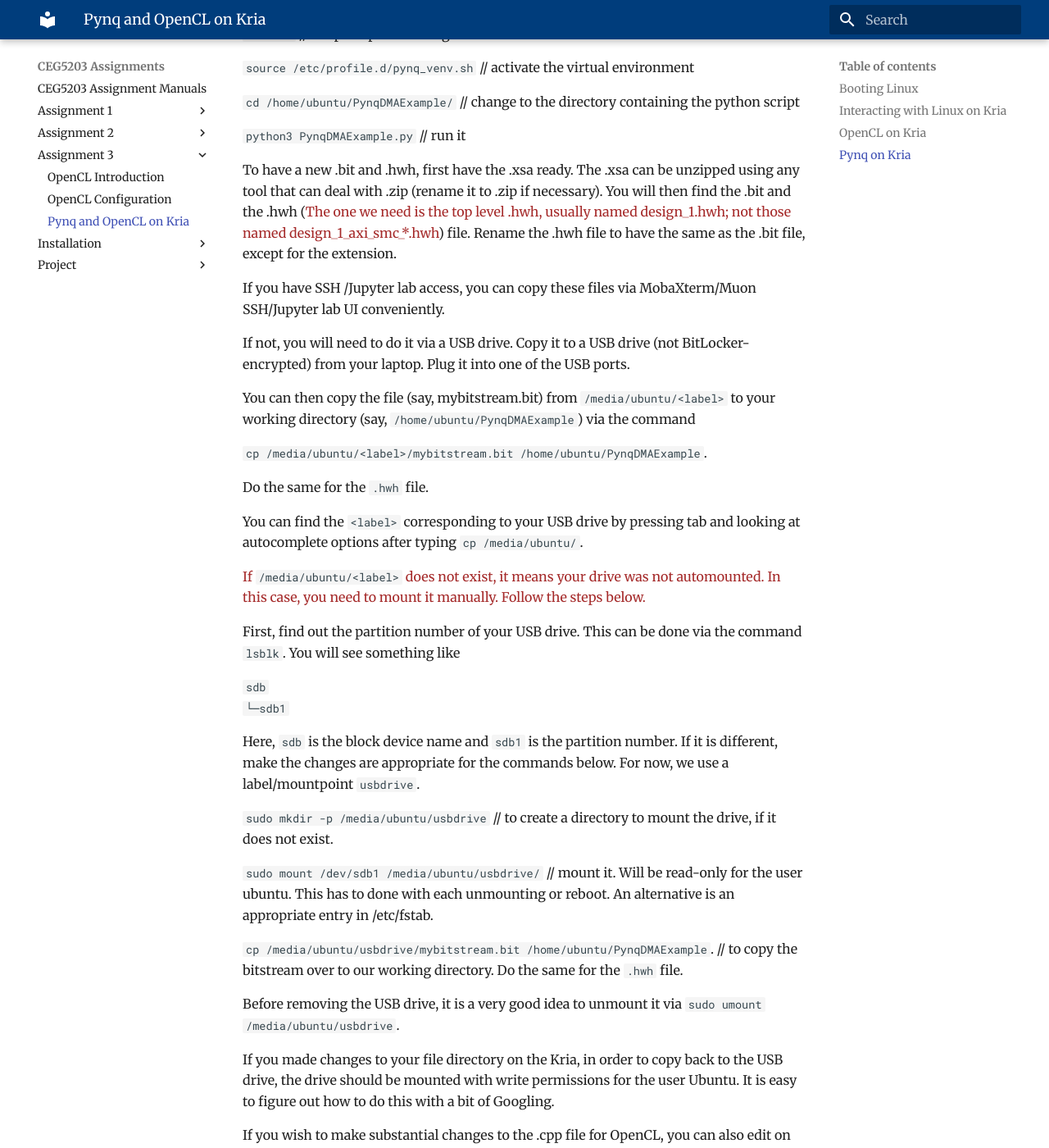
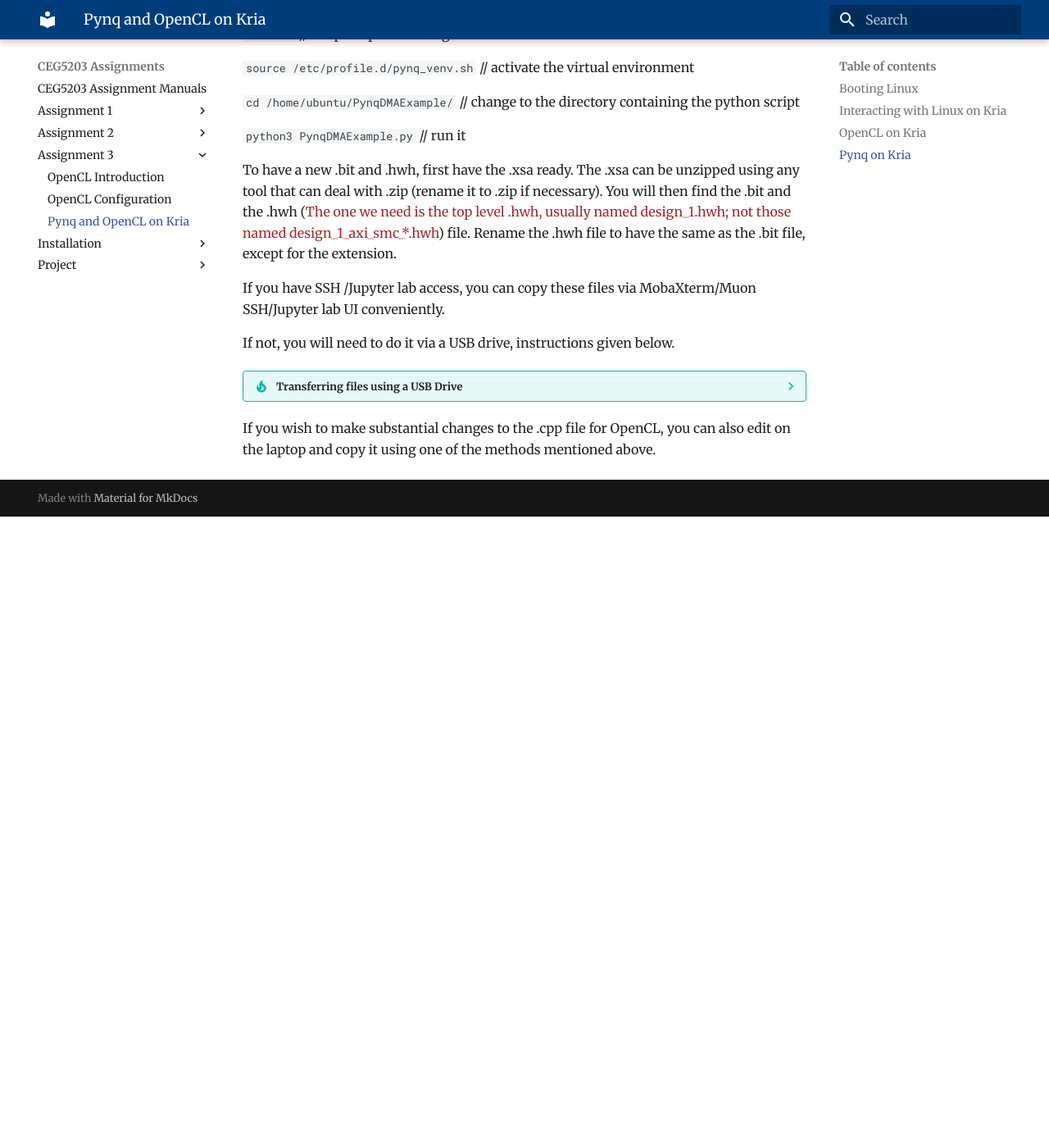
Before and after one commit to NUS-CEG5203/assignments, an MkDocs documentation site: the page built from docs/Assignment_3/3_Pynq_OpenCL_Kria.md, in a window 1280 px wide and 1400 px high, scrolled down 3128 px. Shown: the whole window at 82% size. Built offline with MkDocs 1.6.1 and Material for MkDocs 9.7.7, drawn with Linux system fonts in a browser that asks for light colours; after the commit the page ends 3758 px from its top, so only the background shows below that.

Commit message:
Enhance USB file transfer instructions for clarity and usability

```diff
--- a/docs/Assignment_3/3_Pynq_OpenCL_Kria.md
+++ b/docs/Assignment_3/3_Pynq_OpenCL_Kria.md
@@ -115,34 +115,42 @@
 
 If you have SSH /Jupyter lab access, you can copy these files via MobaXterm/Muon SSH/Jupyter lab UI conveniently.
 
-If not, you will need to do it via a USB drive. Copy it to a USB drive (not BitLocker-encrypted) from your laptop. Plug it into one of the USB ports.
+If not, you will need to do it via a USB drive, instructions given below.
 
-You can then copy the file (say, mybitstream.bit) from `/media/ubuntu/<label>` to your working directory (say, `/home/ubuntu/PynqDMAExample`) via the command
+??? tip "Transferring files using a USB Drive"
 
-`cp /media/ubuntu/<label>/mybitstream.bit /home/ubuntu/PynqDMAExample`.
+    Copy the files to be transferred to a USB drive (not BitLocker-encrypted) from your laptop. Plug it into one of the USB ports.
 
-Do the same for the `.hwh` file.
+    You can then copy the file (say, mybitstream.bit) from `/media/ubuntu/<label>` to your working directory (say, `/home/ubuntu/PynqDMAExample`) via the command
 
-You can find the `<label>` corresponding to your USB drive by pressing tab and looking at autocomplete options after typing `cp /media/ubuntu/`.
+    `cp /media/ubuntu/<label>/mybitstream.bit /home/ubuntu/PynqDMAExample`.
 
-<span style="color: brown;">
-If `/media/ubuntu/<label>` does not exist, it means your drive was not automounted. In this case, you need to mount it manually. Follow the steps below.</span>
+    Do the same for the `.hwh` file.
 
-First, find out the partition number of your USB drive. This can be done via the command `lsblk`. You will see something like
+    You can find the `<label>` corresponding to your USB drive by pressing tab and looking at autocomplete options after typing `cp /media/ubuntu/`.
 
-`sdb`<br>
-`└─sdb1`
+    <span style="color: brown;">
+    If `/media/ubuntu/<label>` does not exist, it means your drive was not automounted. In this case, you need to mount it manually. Follow the steps below.</span>
 
-Here, `sdb` is the block device name and `sdb1` is the partition number. If it is different, make the changes are appropriate for the commands below. For now, we use a label/mountpoint `usbdrive`.
+    First, find out the partition number of your USB drive. This can be done via the command `lsblk`. You will see something like
 
-`sudo mkdir -p /media/ubuntu/usbdrive`  // to create a directory to mount the drive, if it does not exist.
+    `sdb`<br>
+    `└─sdb1`
 
-`sudo mount /dev/sdb1 /media/ubuntu/usbdrive/`  // mount it. Will be read-only for the user ubuntu. This has to done with each unmounting or reboot. An alternative is an appropriate entry in /etc/fstab.
+    Here, `sdb` is the block device name and `sdb1` is the partition number. If it is different, make the changes are appropriate for the commands below. For now, we use a label/mountpoint `usbdrive`.
 
-`cp /media/ubuntu/usbdrive/mybitstream.bit /home/ubuntu/PynqDMAExample`. // to copy the bitstream over to our working directory. Do the same for the `.hwh` file.
+    `sudo mkdir -p /media/ubuntu/usbdrive`  // to create a directory to mount the drive, if it does not exist.
 
-Before removing the USB drive, it is a very good idea to unmount it via `sudo umount /media/ubuntu/usbdrive`.
+    `sudo mount /dev/sdb1 /media/ubuntu/usbdrive/`  // mount it. Will be read-only for the user ubuntu. This has to done with each unmounting or reboot. An alternative is an appropriate entry in /etc/fstab.
 
-If you made changes to your file directory on the Kria, in order to copy back to the USB drive, the drive should be mounted with write permissions for the user Ubuntu. It is easy to figure out how to do this with a bit of Googling.
+    `cp /media/ubuntu/usbdrive/mybitstream.bit /home/ubuntu/PynqDMAExample`. // to copy the bitstream over to our working directory.
+
+    Do the same for the `.hwh` file.
+
+    Before removing the USB drive, it is a very good idea to unmount it via
+
+    `sudo umount /media/ubuntu/usbdrive`.
+
+    If you made changes to your file directory on the Kria, in order to copy back to the USB drive, the drive should be mounted with write permissions for the user Ubuntu. It is easy to figure out how to do this with a bit of Googling.
 
 If you wish to make substantial changes to the .cpp file for OpenCL, you can also edit on the laptop and copy it using one of the methods mentioned above.
```
